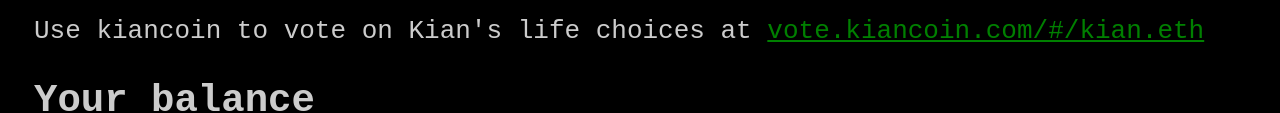
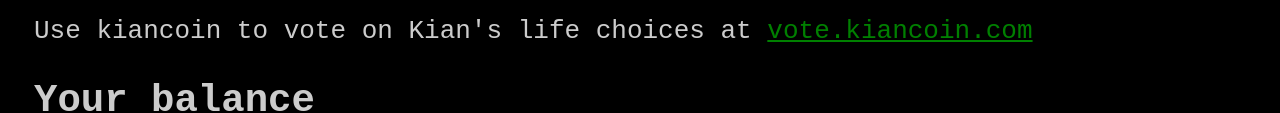
Before and after one commit to fafrd/kiancoin-site, a website with bundled scripts: page index.html in a window 1280 px wide. Shown: the part 217-330 px from the top of the page. Built offline with nearby package versions, Linux system fonts and the light colour scheme; no server answers.

Commit message:
fix voting url again

```diff
--- a/index.html
+++ b/index.html
@@ -10,7 +10,7 @@
     <h1>kiancoin</h1>
 
     <p>Kiancoin is a fantastic new cryptocurrency. There's only 1 in existence. By owning part of the kiancoin, you're owning part of Kian.</p>
-    <p>Use kiancoin to vote on Kian's life choices at <a href="https://vote.kiancoin.com/#/kian.eth">vote.kiancoin.com/#/kian.eth</a></p>
+    <p>Use kiancoin to vote on Kian's life choices at <a href="https://vote.kiancoin.com">vote.kiancoin.com</a></p>
 
     <h2>Your balance</h2>
     <span id="balance">loading...</span>
```
